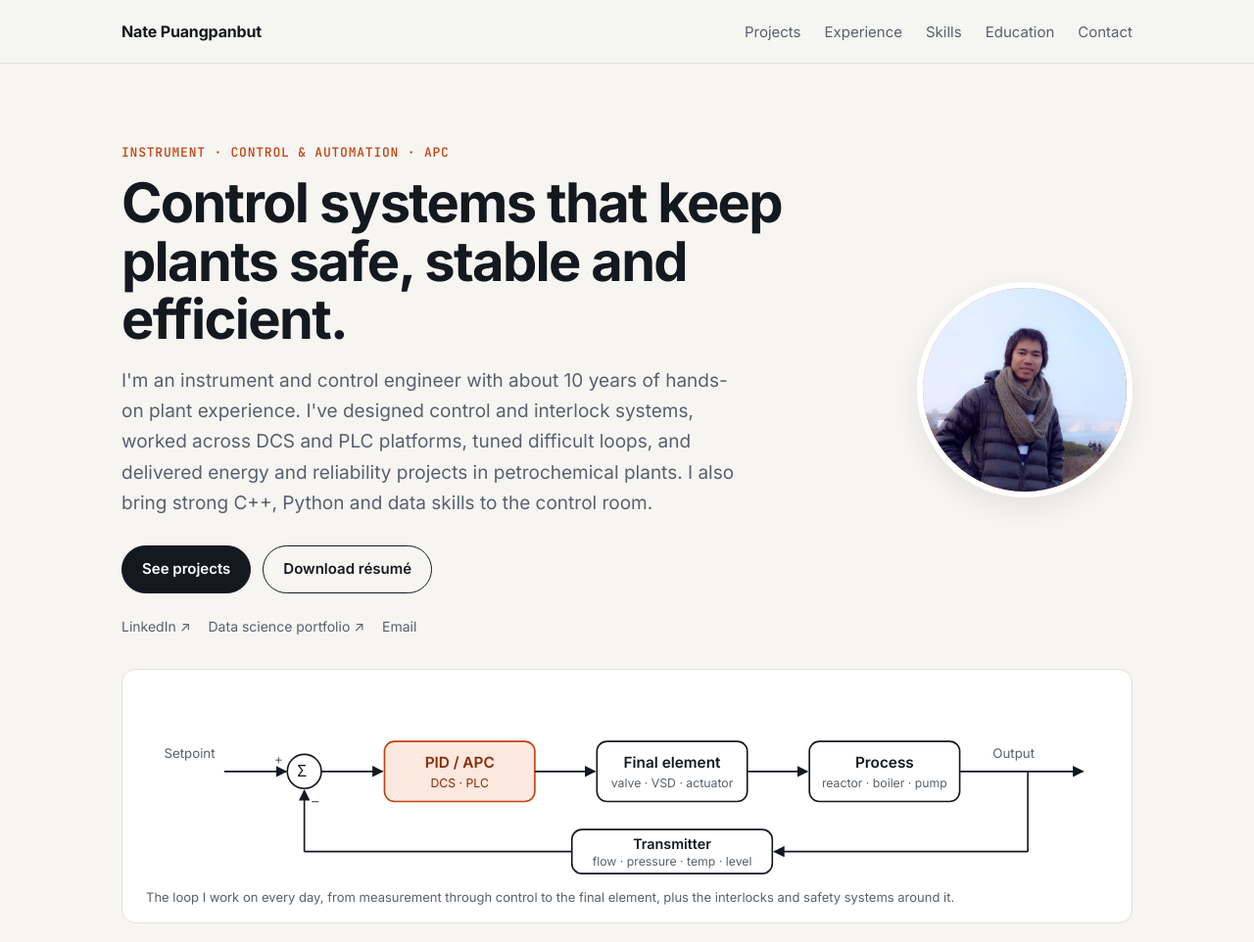
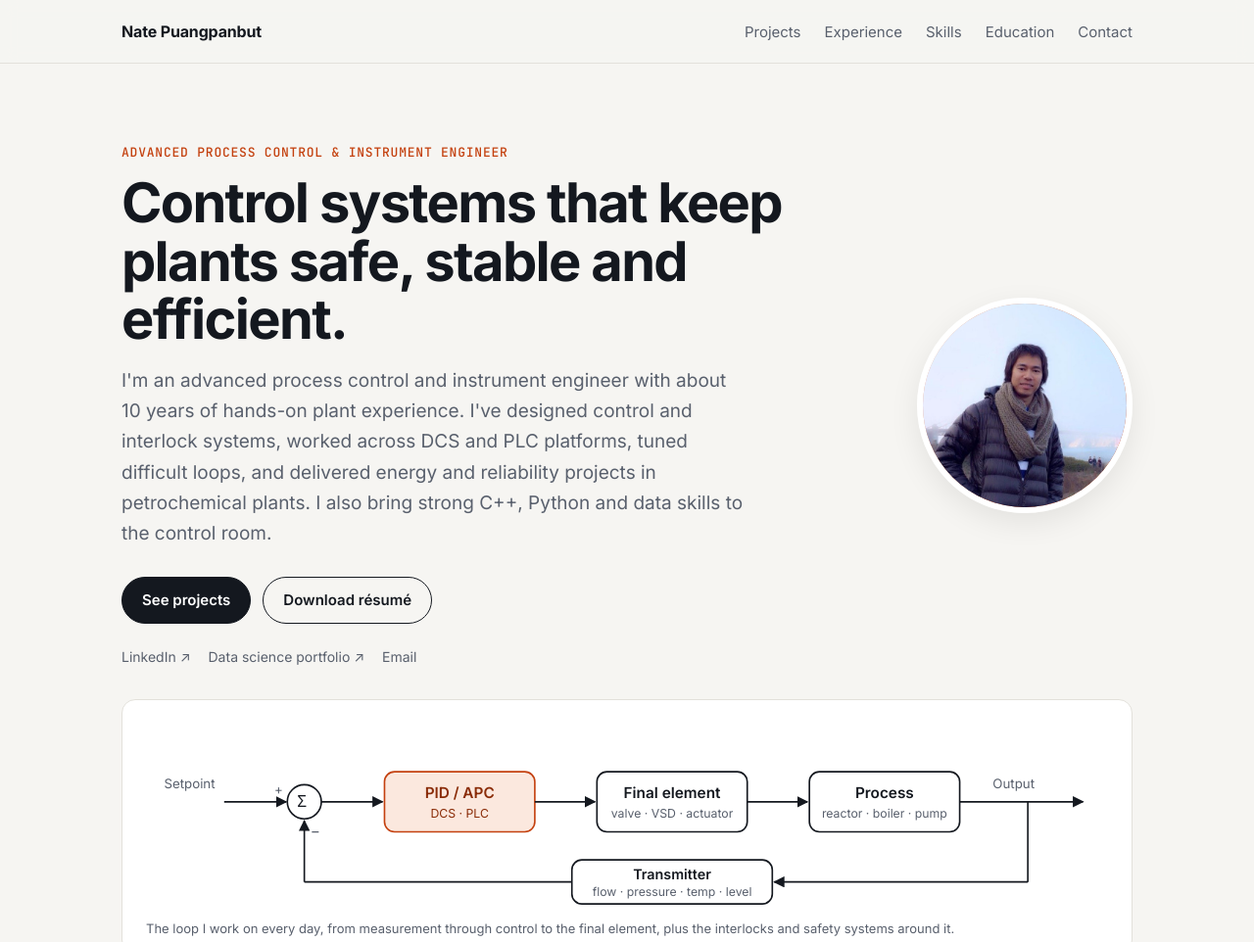
Before and after one commit to Suraporn/controls, a plain HTML site: page index.html in a window 1280 px wide. Shown: the top 962 px of the page at 98% size. Drawn offline with Linux system fonts and the light colour scheme.

Commit message:
Title: Advanced Process Control & Instrument Engineer
Co-Authored-By: Claude Opus 5.5 <noreply@anthropic.com>
Claude-Session: https://claude.ai/code/session_01UruXyFa6MFQ1Tx7dA4cFeC

```diff
--- a/index.html
+++ b/index.html
@@ -3,9 +3,9 @@
 <head>
 <meta charset="utf-8">
 <meta name="viewport" content="width=device-width, initial-scale=1">
-<title>Nate Puangpanbut | Instrument &amp; Control Engineer</title>
-<meta name="description" content="Instrument, control and automation engineer with about 10 years of plant experience in DCS/PLC, control and interlock design, PID tuning, advanced process control and HVAC.">
-<meta property="og:title" content="Nate Puangpanbut | Instrument &amp; Control Engineer">
+<title>Nate Puangpanbut | Advanced Process Control &amp; Instrument Engineer</title>
+<meta name="description" content="Advanced process control and instrument engineer with about 10 years of plant experience in DCS/PLC, control and interlock design, PID tuning, advanced process control and HVAC.">
+<meta property="og:title" content="Nate Puangpanbut | Advanced Process Control &amp; Instrument Engineer">
 <meta property="og:description" content="Control and automation design, DCS/PLC, PID tuning, advanced process control, energy savings and shutdown leadership.">
 <meta property="og:image" content="https://suraporn.github.io/Nate-Control-Website/images/profile.jpg">
 <link rel="icon" href="images/favicon.svg">
@@ -22,9 +22,9 @@
 <main class="wrap" id="top">
 <section class="hero" style="padding-bottom:24px">
 <div>
-<div class="eyebrow">Instrument · Control &amp; Automation · APC</div>
+<div class="eyebrow">Advanced Process Control &amp; Instrument Engineer</div>
 <h1>Control systems that keep plants safe, stable and efficient.</h1>
-<p class="lead">I'm an instrument and control engineer with about 10 years of hands-on plant experience. I've designed control and interlock systems, worked across DCS and PLC platforms, tuned difficult loops, and delivered energy and reliability projects in petrochemical plants. I also bring strong C++, Python and data skills to the control room.</p>
+<p class="lead">I'm an advanced process control and instrument engineer with about 10 years of hands-on plant experience. I've designed control and interlock systems, worked across DCS and PLC platforms, tuned difficult loops, and delivered energy and reliability projects in petrochemical plants. I also bring strong C++, Python and data skills to the control room.</p>
 <div class="btns"><a class="btn primary" href="#work">See projects</a><a class="btn" href="files/resume.pdf" target="_blank">Download résumé</a></div>
 <div class="socials">
 <a href="https://www.linkedin.com/in/suraporn/" target="_blank" rel="noopener">LinkedIn ↗</a>
@@ -255,7 +255,7 @@
 
 <section id="contact">
 <div class="card contact">
-<div><h2>Let's talk</h2><p>I'm based in Vancouver, BC, and open to instrument, control and automation roles.</p></div>
+<div><h2>Let's talk</h2><p>I'm based in Vancouver, BC, and open to advanced process control, instrumentation and automation roles.</p></div>
 <div class="btns"><a class="btn primary" href="mailto:nate.puangpanbut@gmail.com">Email me</a><a class="btn" href="https://www.linkedin.com/in/suraporn/" target="_blank" rel="noopener">LinkedIn</a></div>
 </div>
 </section>
```
Also changed, not shown: 1 other file.
